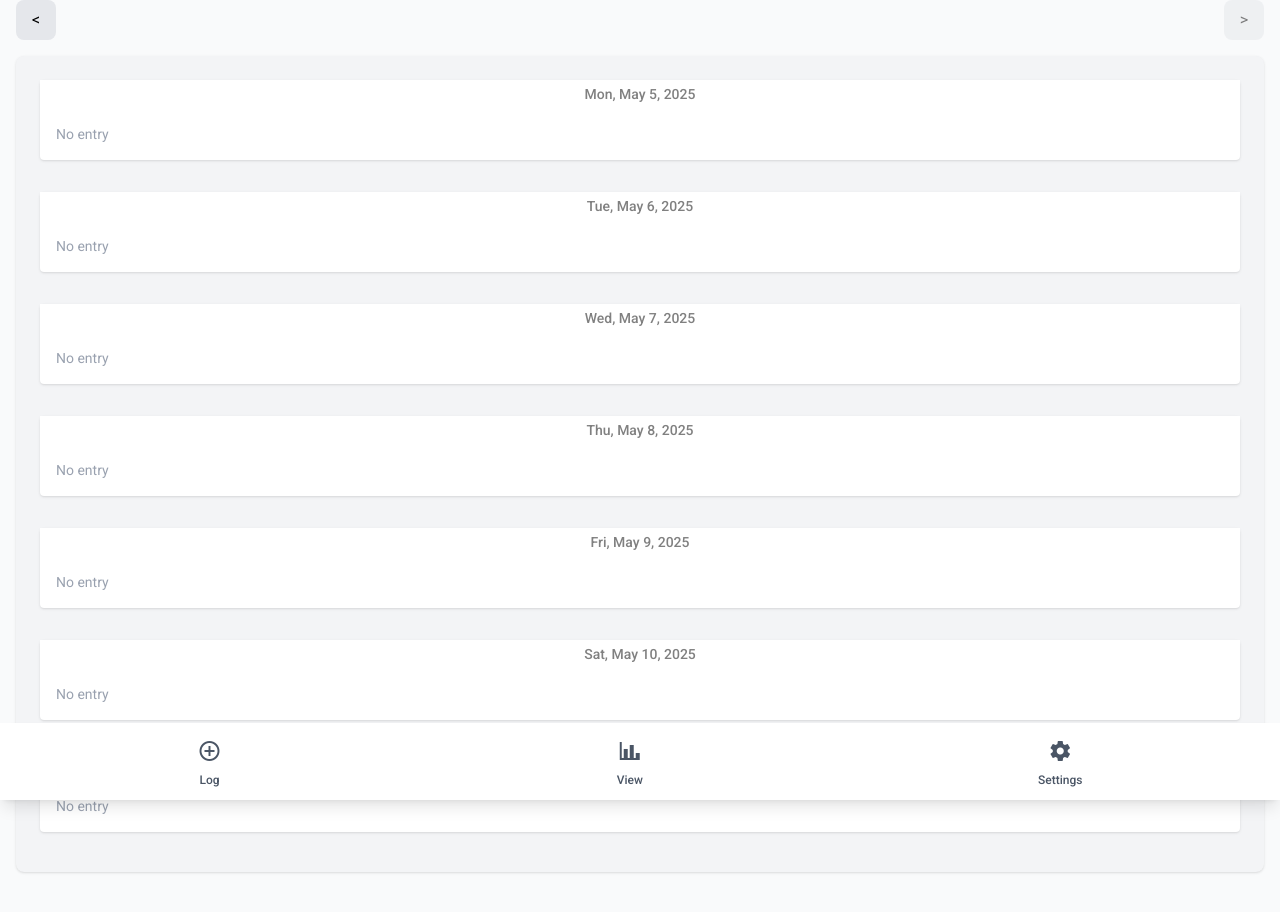
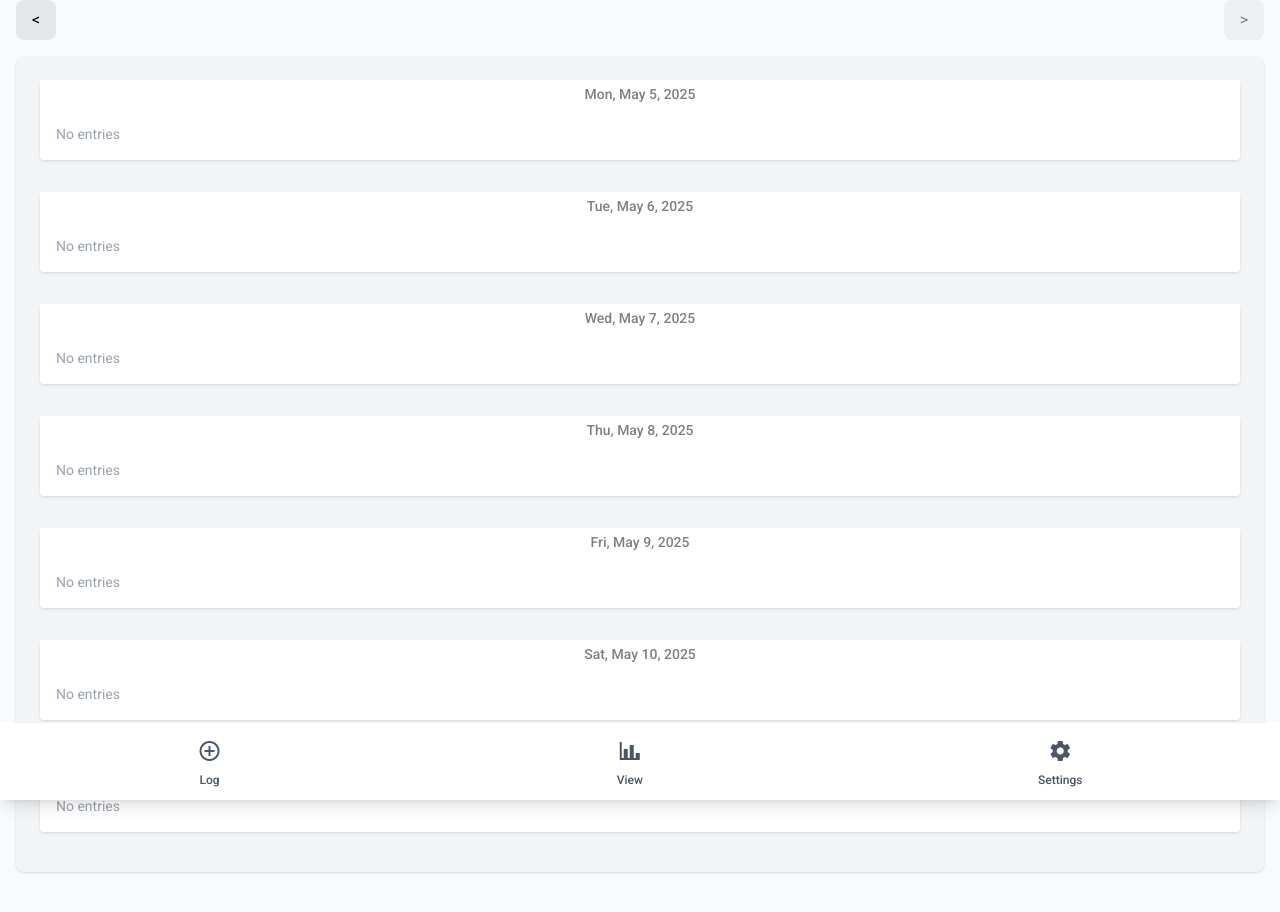
Before and after one commit to fgc/tellme, a SvelteKit app: page /weekly in a window 1280 px wide. Shown: the top 912 px of the page. Built offline with nearby package versions, Linux system fonts and the light colour scheme.

Commit message:
modify the app so it supports multiple entries per day

```diff
--- a/src/lib/components/EntryDetailModal.svelte
+++ b/src/lib/components/EntryDetailModal.svelte
@@ -40,6 +40,11 @@
         <div class="flex items-center mb-4">
           <img src={moodDetails.icon} alt={moodDetails.label} class="w-8 h-8 mr-2" style="filter: drop-shadow(0 0 0 {moodDetails.color});" />
           <span class="text-lg font-semibold" style="color: {moodDetails.color};">
+            {#if entry.timestamp}
+              <span class="text-sm text-gray-500 mr-2">
+                {new Date(entry.timestamp).toLocaleTimeString([], { hour: '2-digit', minute: '2-digit' })}
+              </span>
+            {/if}
             {moodDetails.label.toUpperCase()}
           </span>
         </div>
--- a/src/lib/db.ts
+++ b/src/lib/db.ts
@@ -14,8 +14,8 @@ class TellmeDB extends Dexie {
 
   constructor() {
     super('TellmeDB');
-    this.version(1).stores({
-      entries: '++id, &date, mood, activities, notes, timestamp'
+    this.version(2).stores({
+      entries: '++id, date, mood, activities, notes, timestamp'
     });
   }
 }
--- a/src/routes/entry/details/+page.svelte
+++ b/src/routes/entry/details/+page.svelte
@@ -1,7 +1,7 @@
 <script lang="ts">
   import ActivitySelector from '$lib/components/ActivitySelector.svelte';
   import { entryStore, resetEntryStore } from '$lib/stores/entryStore';
-  import { db } from '$lib/db';
+  import { db, addEntry } from '$lib/db';
   import { goto } from '$app/navigation';
   import { moods } from '$lib/config/moods'; // Import moods to display the selected mood icon/label
   import { fade } from 'svelte/transition';
@@ -40,18 +40,11 @@
       date: getTodayDate(),
       mood: currentEntry.mood,
       activities: selectedActivities, // Use local state for activities
-      notes: notes.trim(), // Use local state for notes
-      timestamp: new Date().toISOString()
+      notes: notes.trim() // Use local state for notes
     };
 
     try {
-      // Check if entry exists for this date
-      const existing = await db.entries.get({ date: entry.date });
-
-      // If exists, include its id for update
-      const entryToSave = existing ? { ...entry, id: existing.id } : entry;
-
-      await db.entries.put(entryToSave);
+      await addEntry(entry);
 
       // Reset form and store
       resetEntryStore();
--- a/src/routes/weekly/+page.svelte
+++ b/src/routes/weekly/+page.svelte
@@ -1,5 +1,5 @@
 <script lang="ts">
-  import { db } from '$lib/db';
+  import { db, type Entry } from '$lib/db';
   import { moods } from '$lib/config/moods';
   import { activities, type Activity } from '$lib/config/activities';
   import { weekStartDate } from '$lib/stores/weeklyView';
@@ -49,11 +49,14 @@
       .anyOf(dates)
       .toArray();
 
-    // Create a map of date to entry for easy lookup
+    // Group entries by date
     entries = weekEntries.reduce((acc, entry) => {
-      acc[entry.date] = entry;
+      if (!acc[entry.date]) {
+        acc[entry.date] = [];
+      }
+      acc[entry.date].push(entry);
       return acc;
-    }, {} as Record<string, any>);
+    }, {} as Record<string, any[]>);
 
     isLoading = false;
   }
@@ -69,14 +72,13 @@
   }
 
   // Reactive statement to get mood details for each entry
-  $: entriesWithMoodDetails = Object.keys(entries).reduce((acc, date) => {
-    const entry = entries[date];
-    acc[date] = {
+  $: entriesWithMoodDetails = Object.keys(entries).reduce((acc: Record<string, Array<Entry & { moodDetails: any }>>, date) => {
+    acc[date] = entries[date].map((entry: Entry) => ({
       ...entry,
       moodDetails: moods.find(m => m.value === entry.mood)
-    };
+    }));
     return acc;
-  }, {} as Record<string, any>);
+  }, {} as Record<string, any[]>);
 </script>
 
 <div class="flex justify-between mb-4">
@@ -103,63 +105,69 @@
         <div class="bg-white rounded shadow mb-4"> <!-- Container for each day's card -->
           <div
             class="p-1 text-sm font-medium text-center"
-            style="{entriesWithMoodDetails[date] ? `background-color: ${entriesWithMoodDetails[date].moodDetails.lighterColor}; color: ${entriesWithMoodDetails[date].moodDetails.color};` : 'background-color: white; color: gray;'}"
+            style="{entriesWithMoodDetails[date]?.length ? `background-color: ${entriesWithMoodDetails[date][0].moodDetails.lighterColor}; color: ${entriesWithMoodDetails[date][0].moodDetails.color};` : 'background-color: white; color: gray;'}"
           > <!-- Date Header -->
             {new Date(date).toLocaleDateString('en-US', { weekday: 'short', month: 'short', day: 'numeric', year: 'numeric' })}
+            {#if entriesWithMoodDetails[date]?.length > 1}
+              <span class="ml-2">({entriesWithMoodDetails[date].length})</span>
+            {/if}
           </div>
 
+          <div class="p-4">
+            {#if entriesWithMoodDetails[date]?.length}
+              {#each entriesWithMoodDetails[date] as entry (entry.id)}
                 <div
-            class="p-4 cursor-pointer hover:bg-gray-50 transition-colors"
+                  class="mb-3 last:mb-0 p-3 rounded-lg bg-gray-50 cursor-pointer hover:bg-gray-100 transition-colors"
                   on:click={() => {
-              if (entries[date]) {
-                selectedEntry = entries[date];
+                    selectedEntry = entry;
                     showEntryModal = true;
-              }
                   }}
                   on:keydown={(e) => {
                     if (e.key === 'Enter' || e.key === ' ') {
-                if (entries[date]) {
-                  selectedEntry = entries[date];
+                      selectedEntry = entry;
                       showEntryModal = true;
-                }
                     }
                   }}
                   role="button"
                   tabindex="0"
-          > <!-- Entry Details -->
-            {#if entriesWithMoodDetails[date]}
+                >
                   <div class="flex items-center gap-4">
-                {#if entriesWithMoodDetails[date].moodDetails}
-                  <img src={entriesWithMoodDetails[date].moodDetails.icon} alt={entriesWithMoodDetails[date].moodDetails.label} class="w-8 h-8 mr-2" style="filter: drop-shadow(0 0 0 {entriesWithMoodDetails[date].moodDetails.color});" />
+                    {#if entry.moodDetails}
+                      <img src={entry.moodDetails.icon} alt={entry.moodDetails.label} class="w-6 h-6" style="filter: drop-shadow(0 0 0 {entry.moodDetails.color});" />
                     {/if}
                     <div class="flex flex-col">
-                  <div class="text-sm font-semibold" style="color: {entriesWithMoodDetails[date].moodDetails.color};">
-                    {#if entriesWithMoodDetails[date].moodDetails}
-                      {entriesWithMoodDetails[date].moodDetails.label.toUpperCase()}
+                      <div class="text-sm font-semibold" style="color: {entry.moodDetails.color};">
+                        {#if entry.timestamp}
+                          <span class="text-xs text-gray-500 mr-2">
+                            {new Date(entry.timestamp).toLocaleTimeString([], { hour: '2-digit', minute: '2-digit' })}
+                          </span>
                         {/if}
+                        {entry.moodDetails?.label.toUpperCase()}
                       </div>
                       <div class="text-xs text-gray-600 flex flex-wrap items-center gap-2">
-                  {#if entriesWithMoodDetails[date].activities.length > 0}
-                    {#each entriesWithMoodDetails[date].activities as activityId}
+                        {#if entry.activities.length > 0}
+                          {#each entry.activities as activityId}
                             {@const activity = activities.find((a: Activity) => a.id === activityId)}
                             {#if activity}
                               <span class="flex items-center">
-                          <i class="mdi {activity.icon} text-base mr-1" style="color: {entriesWithMoodDetails[date].moodDetails.color};"></i>
+                                <i class="mdi {activity.icon} text-base mr-1" style="color: {entry.moodDetails.color};"></i>
                                 {activity.label}
                               </span>
                             {/if}
                           {/each}
                         {/if}
                       </div>
-                {#if entriesWithMoodDetails[date].notes}
+                      {#if entry.notes}
                         <div class="text-xs text-gray-600 italic">
-                      Notes: {truncateNotes(entriesWithMoodDetails[date].notes, 20)}
+                          Notes: {truncateNotes(entry.notes, 15)}
                         </div>
                       {/if}
                     </div>
                   </div>
+                </div>
+              {/each}
             {:else}
-              <div class="text-gray-400 text-sm">No entry</div>
+              <div class="text-gray-400 text-sm">No entries</div>
             {/if}
           </div>
         </div>
```
Lines whose indentation alone changed are shown as unchanged.
